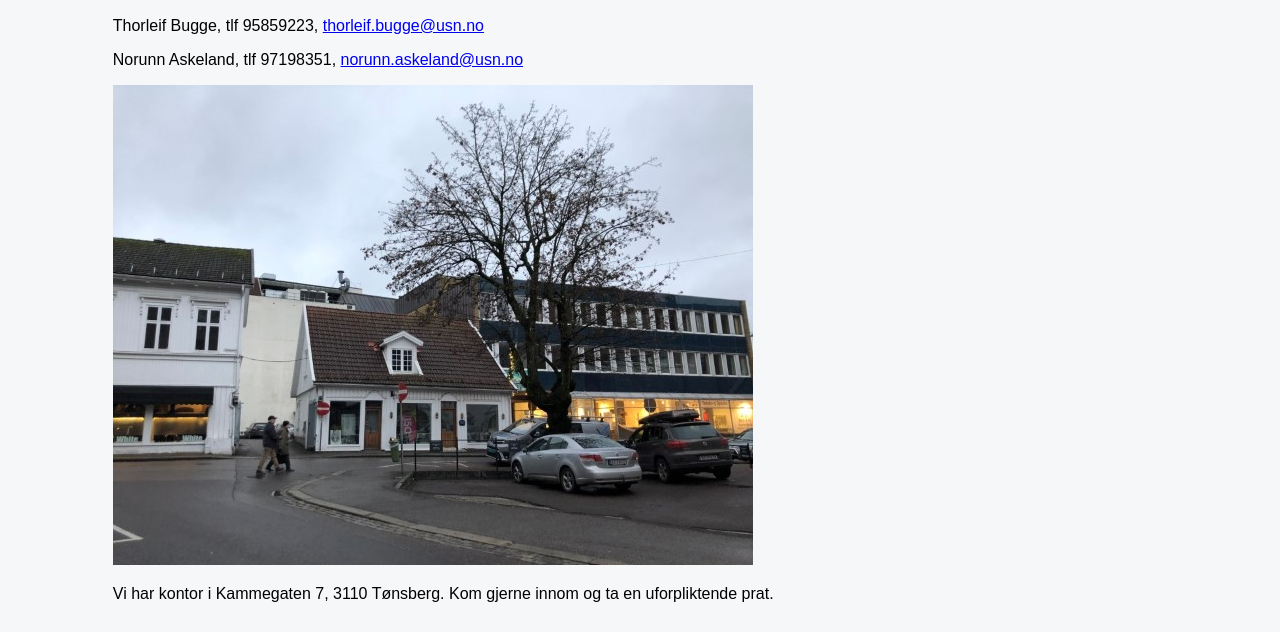
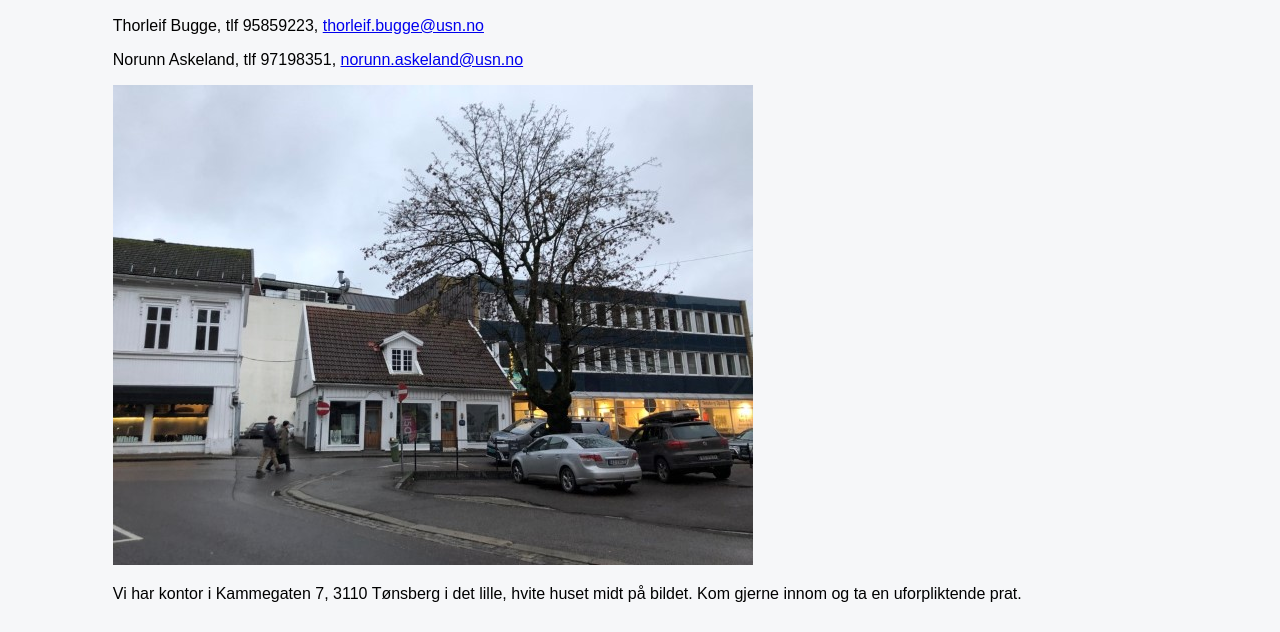
Before and after one commit to Sverreabo/bulbul, a website: page public/kontakt.html in a window 1280 px wide. Shown: the part 347-979 px from the top of the page. Drawn offline with Linux system fonts and the light colour scheme; files that its build step writes are made by us from their sources.

Commit message:
Update kontakt.html

```diff
--- a/public/kontakt.html
+++ b/public/kontakt.html
@@ -41,7 +41,8 @@
             </p>
             <img src="images/Kammegaten.jpg" width="640" height="480" alt="Kammegaten">
             <p>
-                Vi har kontor i Kammegaten 7, 3110 Tønsberg. Kom gjerne innom og ta en uforpliktende prat.
+                Vi har kontor i Kammegaten 7, 3110 Tønsberg i det lille, hvite huset midt på bildet. Kom gjerne innom og
+                ta en uforpliktende prat.
             </p>
         </article>
     </div>
```
